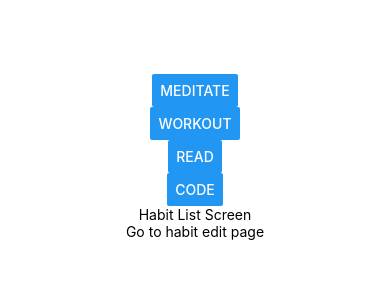
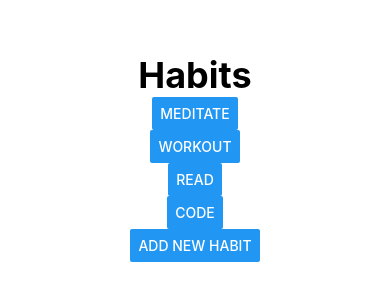
Before and after one commit to jaegpark/habit-tracker, a React Native app: screen / in a window 390 px wide. Shown: the part 265-566 px from the top of the page. Built offline with nearby package versions, Linux system fonts and the light colour scheme.

Commit message:
split up app into separate components

```diff
--- a/App.js
+++ b/App.js
@@ -1,6 +1,6 @@
 import 'react-native-gesture-handler';
 import { StatusBar } from 'expo-status-bar';
-import { Button, Pressable, StyleSheet, Text, TextInput, View } from 'react-native';
+import { View, Text, FlatList, StyleSheet, Button } from 'react-native';
 import React, { useState } from 'react';
 import { NavigationContainer } from '@react-navigation/native';
 import { createStackNavigator } from '@react-navigation/stack';
@@ -8,103 +8,16 @@ import { createBottomTabNavigator } from '@react-navigation/bottom-tabs';
 
 
 
+
+import HabitListScreen from './src/screens/HabitList';
+import EditHabitScreen  from './src/screens/EditHabit';
+
 const Tab = createBottomTabNavigator();
 const Stack = createStackNavigator();
 
-function HabitListScreen({navigation}){
-  const [Habits, setHabits] = useState([
-    { id: 1, text: 'Meditate' },
-    { id: 2, text: 'Workout' },
-    { id: 3, text: 'Read' },
-    { id: 4, text: 'Code' },
-  ]);
-
-  const onPressHandler = (habitName, habitID) => {
-    navigation.navigate("Edit Habit", {habitName: habitName, habitID: habitID});
-  }
 
 
-  return (
-    <View style={styles.container}>
-       {
-        Habits.map((item) => {
-          return (
-            <Button title= {item.text} onPress={ event => onPressHandler(item.text, item.id) } key={item.id} style={styles.item}>
-
-            </Button>
-
-          )
-        })
-      }
-
-      <Text>Habit List Screen</Text>
-      <Pressable onPress={ onPressHandler }>
-        <Text>Go to habit edit page</Text>
-      </Pressable>
-    </View>
-  )
-
-}
-
-
-function EditHabitScreen({navigation, route}){
-
-  const {habitName, habitID}  = route.params;
-
-  const onPressHandler = () => {
-    navigation.navigate("Habit List");
-  }
-
-  return (
-    <View style={styles.container}>
-
-
-      <Text>Edit your habit</Text>
-      <Pressable onPress={onPressHandler}>
-        <Text>Go to Habit List Screen</Text>
-      </Pressable>
-      <Text>Our Habit Name: {habitName} </Text>
-
-    </View>
-
-  )
-}
-
 export default function App() {
-  /* const [Items, setItems] = useState([
-    { id: 1, text: 'Meditate' },
-    { id: 2, text: 'Workout' },
-    { id: 3, text: 'Read' },
-    { id: 4, text: 'Code' },
-  ]);
-
-  const [name, setName] = useState('')
-
-  return (
-    <View style={styles.container}>
-      { {
-        Items.map((item) => {
-          return (
-            <View key={item.id} style={styles.item}>
-              <Text style={styles.text}>{item.text}</Text>
-            </View>
-          )
-        })
-      } }
-
-      <Text>Welcome to Habit Tracker.</Text>
-      <Text>What's your name?</Text>
-      <TextInput
-        style={styles.input}
-        placeholder="e.g. John Doe"
-        onChangeText={(value) => setName(value)}/>
-
-      <Button title="Get Started" onPress={
-        () => alert('Button clicked!')} />
-      <StatusBar style="auto" />
-
-    </View>
-  );*/
   return (
       <NavigationContainer>
         <Stack.Navigator>
@@ -144,5 +57,11 @@ const styles = StyleSheet.create({
     marginBottom: 20,
   }, item:{
     backgroundColor: 'pink',
+  }, headers:{
+    fontSize: 36,
+    fontWeight: 'bold',
+  }, headings:{
+    fontSize: 24,
+    fontWeight: 'bold',
   }
 });
--- a/package.json
+++ b/package.json
@@ -12,13 +12,17 @@
     "@react-navigation/bottom-tabs": "^6.5.5",
     "@react-navigation/native": "^6.1.4",
     "@react-navigation/stack": "^6.3.14",
+    "@reduxjs/toolkit": "^1.9.2",
     "expo": "~47.0.12",
     "expo-status-bar": "~1.4.2",
     "react": "18.1.0",
     "react-native": "0.70.5",
     "react-native-gesture-handler": "~2.8.0",
     "react-native-safe-area-context": "4.4.1",
-    "react-native-screens": "~3.18.0"
+    "react-native-screens": "~3.18.0",
+    "react-redux": "^8.0.5",
+    "redux": "^4.2.1",
+    "redux-thunk": "^2.4.2"
   },
   "devDependencies": {
     "@babel/core": "^7.12.9"
--- /dev/null
+++ b/src/screens/EditHabit.js
@@ -0,0 +1,77 @@
+import 'react-native-gesture-handler';
+import { StatusBar } from 'expo-status-bar';
+import { Button, Pressable, StyleSheet, Text, TextInput, View } from 'react-native';
+import React, { useState } from 'react';
+
+import { useSelector, useDispatch } from 'react-redux';
+import { delHabit, addHabit } from '../redux/actions';
+
+import 'react-native-gesture-handler';
+import { NavigationContainer } from '@react-navigation/native';
+import { createStackNavigator } from '@react-navigation/stack';
+import { createBottomTabNavigator } from '@react-navigation/bottom-tabs';
+
+//import { Provider } from "react-redux"
+//import { storee } from "../redux/reducers"
+
+
+
+export default function EditHabitScreen({navigation, route}){
+
+    const {habitName, habitID}  = route.params;
+
+    //const {Habits} = useSelector(state => state.Habits);
+    //const dispatch = useDispatch();
+
+    const onPressHandler = () => {
+      navigation.navigate("Habit List");
+    }
+    const deleteHabit = (habitName) => {
+      //dispatch(delHabit(habitName));
+
+    }
+
+    return (
+      <View style={styles.container}>
+
+        <Text style={styles.headers}> {habitName} </Text>
+        <Text style={styles.headings}> Description</Text>
+        <Text>Meditate for at least 5 minutes every day.</Text>
+        {/* <TextInput  style={styles.input}
+          placeholder="New Description"
+          //TODO : onChangeText= {(value) => setName(value)} // FOR NOW IT DELETES {dispatch(delHabit(habitName))} //
+        /> */}
+        <Button title="Delete Habit" onPress={ event => deleteHabit(habitName) }></Button>
+      </View>
+
+    )
+  }
+
+
+const styles = StyleSheet.create({
+    container: {
+      flex: 1,
+      backgroundColor: '#fff',
+      alignItems: 'center',
+      justifyContent: 'center',
+    },
+    input:{
+      width:200,
+      height:40,
+      borderWidth: 1,
+      borderColor: 'black',
+      borderRadius: 5,
+      textAlign: 'center',
+      fontSize: 20,
+      marginTop: 20,
+      marginBottom: 20,
+    }, item:{
+      backgroundColor: 'pink',
+    }, headers:{
+      fontSize: 36,
+      fontWeight: 'bold',
+    }, headings:{
+      fontSize: 24,
+      fontWeight: 'bold',
+    }
+  });
--- /dev/null
+++ b/src/screens/HabitList.js
@@ -0,0 +1,93 @@
+import 'react-native-gesture-handler';
+import { StatusBar } from 'expo-status-bar';
+import { Button, Pressable, StyleSheet, Text, TextInput, View } from 'react-native';
+import React, { useState } from 'react';
+
+import { useSelector, useDispatch } from 'react-redux';
+import { delHabit, addHabit } from '../redux/actions';
+
+import 'react-native-gesture-handler';
+import { NavigationContainer } from '@react-navigation/native';
+import { createStackNavigator } from '@react-navigation/stack';
+import { createBottomTabNavigator } from '@react-navigation/bottom-tabs';
+
+//import { Provider } from "react-redux"
+//import { storee } from "../redux/reducers"
+
+import { EditHabitScreen } from "./EditHabit";
+
+//console.log("Store: ", Store);
+
+const Tab = createBottomTabNavigator();
+const Stack = createStackNavigator();
+
+
+export default function HabitListScreen( {navigation, route}){
+    //const Habits = useSelector(state => state.habitsListReducer);
+    //const dispatch = useDispatch();
+
+    /* const habits = useSelector(state => state.habitReducer.habits);
+    const dispatch = useDispatch();
+
+    const handleAddHabit = () => {
+      dispatch(addHabit({ id: Date.now(), name: `Habit ${habits.length + 1}` }));
+    };
+
+    const handleDeleteHabit = (id) => {
+      dispatch(deleteHabit(id));
+    }; */
+
+    const [Habits, addHabit] = useState([
+    { id: 1, name: 'Meditate' },
+    { id: 2, name: 'Workout' },
+    { id: 3, name: 'Read' },
+    { id: 4, name: 'Code' },
+    ]);
+
+    const onPressHandler = (habitName, habitID) => {
+        navigation.navigate("Edit Habit", {habitName: habitName, habitID: habitID});
+    }
+
+    const newHabitHandler = () => {
+      Habits.push({id: Habits.length + 1, name: "New Habit"});
+    }
+
+    return (
+    <View style={styles.container}>
+        <Text style={styles.headers}> Habits </Text>
+        { Habits.map((habit) => (
+        <Button title={habit.name} key={habit.id} onPress={() => onPressHandler(habit.name, habit.id)}>
+        </Button>
+      ))}
+      <Button title="Add New Habit" onPress={() => newHabitHandler()}></Button>
+    </View>
+    )
+}
+
+const styles = StyleSheet.create({
+    container: {
+      flex: 1,
+      backgroundColor: '#fff',
+      alignItems: 'center',
+      justifyContent: 'center',
+    },
+    input:{
+      width:200,
+      height:40,
+      borderWidth: 1,
+      borderColor: 'black',
+      borderRadius: 5,
+      textAlign: 'center',
+      fontSize: 20,
+      marginTop: 20,
+      marginBottom: 20,
+    }, item:{
+      backgroundColor: 'pink',
+    }, headers:{
+      fontSize: 36,
+      fontWeight: 'bold',
+    }, headings:{
+      fontSize: 24,
+      fontWeight: 'bold',
+    }
+  });
```
Also changed, not shown: 1 other file (tests, documents, lock files or other folders). Lines whose indentation alone changed are shown as unchanged.
